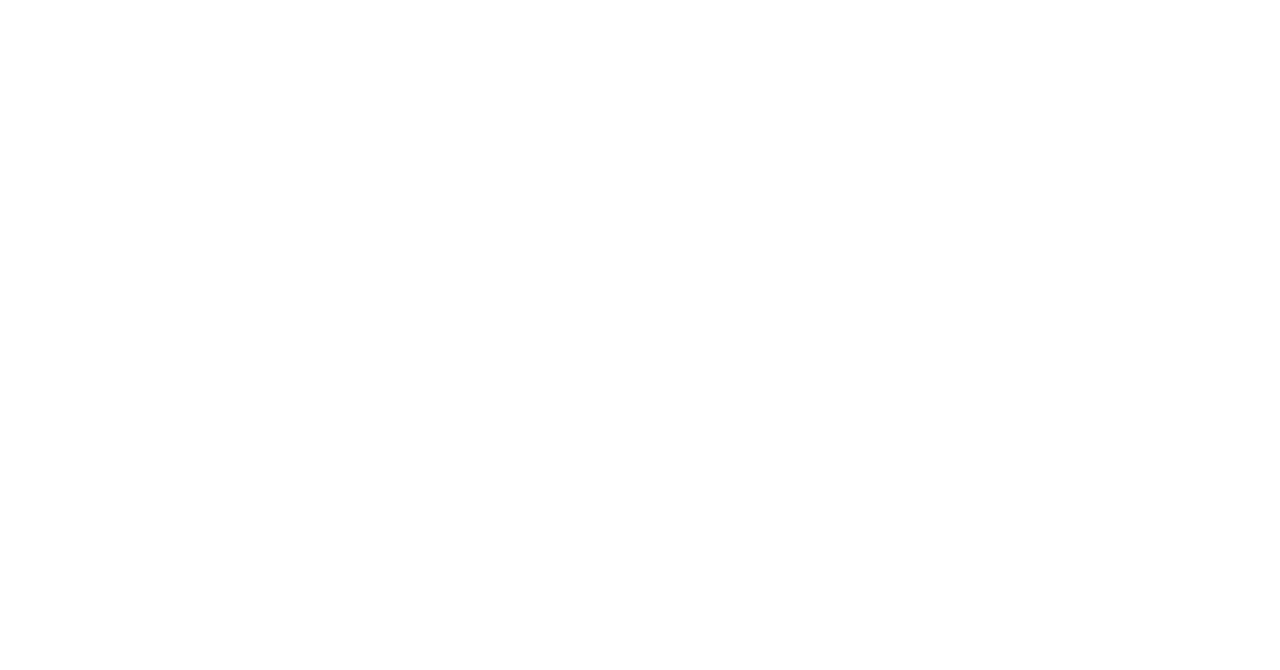
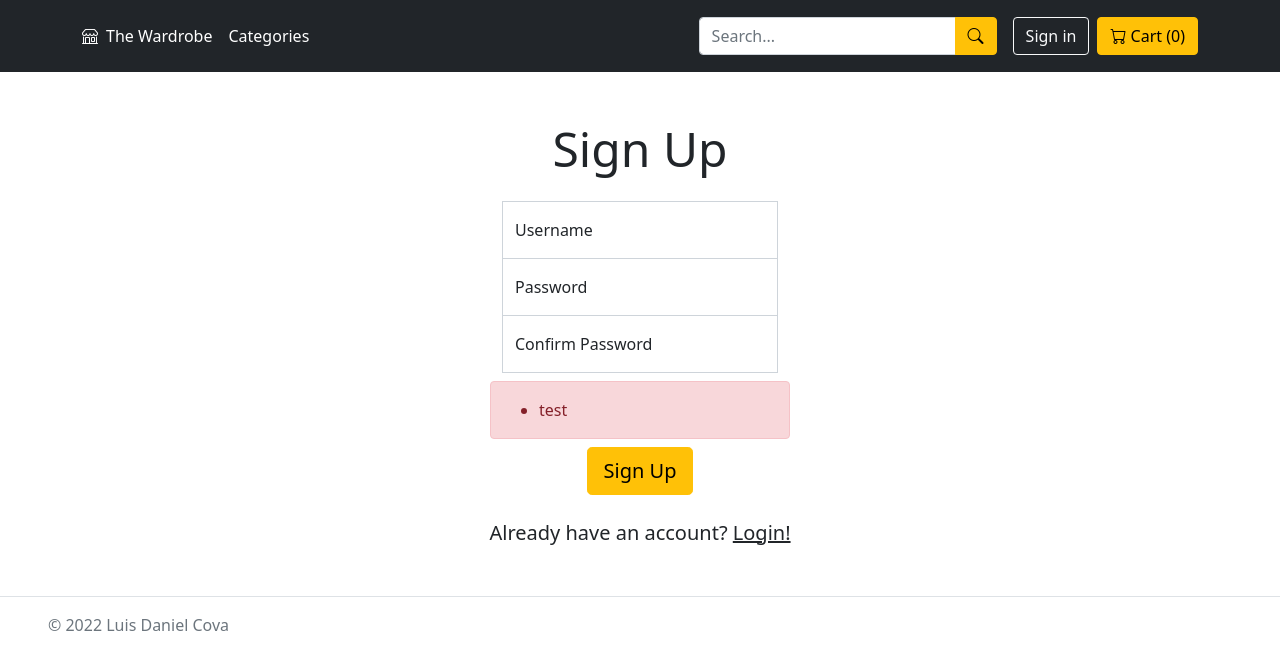
Before and after one commit to LuisDanielCova/django-ecommerce, a React (Create React App) app in the folder client/: page /signup in a window 1280 px wide. Before the commit this address had no page. Shown: the top 670 px of the page. Built offline with nearby package versions, Linux system fonts and the light colour scheme.

Commit message:
add(client): sign up and sign in forms

```diff
--- a/client/src/App.js
+++ b/client/src/App.js
@@ -6,6 +6,8 @@
 import { Home } from "./pages/Home";
 import { Search } from "./pages/Search";
 import { Cart } from "./pages/Cart";
+import { LogIn } from "./pages/LogIn";
+import { SignUp } from "./pages/SignUp";
 
 export const CartContext = createContext("");
 
@@ -27,6 +29,8 @@
     <CartContext.Provider value={{ cart, setCart }}>
       <Routes>
         <Route exact path="/" element={<Home />} />
+        <Route exact path="login/" element={<LogIn />} />
+        <Route exact path="signup/" element={<SignUp />} />
         <Route
           exact
           path="products/:category_slug/:product_slug"
--- a/client/src/components/layout/Navbar.jsx
+++ b/client/src/components/layout/Navbar.jsx
@@ -1,5 +1,5 @@
 import React, { useContext, useEffect, useState } from "react";
-import { Link, useNavigate } from "react-router-dom";
+import { useNavigate } from "react-router-dom";
 import { CartContext } from "../../App";
 
 export const Navbar = () => {
@@ -68,10 +68,10 @@
             </div>
           </div>
           <div className="text-end">
-            <button type="button" className="btn btn-outline-light me-2">
-              Log in
-            </button>
-            <a type="button" className="btn btn-warning" href={`/cart`}>
+            <a className="btn btn-outline-light me-2" href="/login">
+              Sign in
+            </a>
+            <a className="btn btn-warning" href={`/cart`}>
               <i className="bi bi-cart"></i> Cart ({productsInCart})
             </a>
           </div>
--- /dev/null
+++ b/client/src/components/user/SignInForm.jsx
@@ -0,0 +1,62 @@
+import React from "react";
+import { Link } from "react-router-dom";
+
+export const SignInForm = () => {
+  const handleSubmit = (e) => {
+    e.preventDefault();
+  };
+  return (
+    <div className="container my-5">
+      <h1 className="display-5 text-center">Sign In</h1>
+      <form
+        onSubmit={handleSubmit}
+        style={{
+          maxWidth: "330px",
+          width: "100%",
+          margin: "auto",
+          padding: "15px",
+        }}
+      >
+        <div className="container-fluid">
+          {/* Username Input */}
+          <div className="form-floating">
+            <input
+              type="text"
+              name="username"
+              className="form-control rounded-0"
+              placeholder="Username"
+              style={{ marginBottom: "-1px" }}
+            />
+            <label htmlFor="username">Username</label>
+          </div>
+          {/* Password Input */}
+          <div className="form-floating">
+            <input
+              type="text"
+              name="password"
+              className="form-control rounded-0"
+              placeholder="Password"
+            />
+            <label htmlFor="password">Password</label>
+          </div>
+        </div>
+
+        {/* Submit Button */}
+        <div className="container-fluid text-center my-2">
+          <input
+            type="submit"
+            value="Sign In"
+            className="btn btn-warning btn-lg"
+          />
+        </div>
+      </form>
+
+      <p className="lead text-center">
+        Don't have an account?{" "}
+        <Link className="text-dark" to={"/signup"}>
+          Sign up!
+        </Link>
+      </p>
+    </div>
+  );
+};
--- /dev/null
+++ b/client/src/components/user/SignUpForm.jsx
@@ -0,0 +1,106 @@
+import React, { useState } from "react";
+import { Link } from "react-router-dom";
+
+export const SignUpForm = () => {
+  const [newUser, setNewUser] = useState({
+    username: "",
+    password: "",
+    confirmPassword: "",
+    errors: ["test"],
+  });
+
+  const handleSubmit = (e) => {
+    setNewUser({ ...newUser, errors: [] });
+
+    e.preventDefault();
+  };
+
+  return (
+    <div className="container my-5">
+      <h1 className="display-5 text-center">Sign Up</h1>
+      <form
+        onSubmit={handleSubmit}
+        style={{
+          maxWidth: "330px",
+          width: "100%",
+          margin: "auto",
+          padding: "15px",
+        }}
+      >
+        <div className="container-fluid">
+          {/* Username Input */}
+          <div className="form-floating">
+            <input
+              type="text"
+              name="username"
+              className="form-control rounded-0"
+              placeholder="Username"
+              style={{ marginBottom: "-1px" }}
+              value={newUser.username}
+              onChange={(e) => {
+                const { value } = e.target;
+                setNewUser({ ...newUser, username: value });
+              }}
+            />
+            <label htmlFor="username">Username</label>
+          </div>
+          {/* Password Input */}
+          <div className="form-floating">
+            <input
+              type="password"
+              name="password"
+              className="form-control rounded-0"
+              placeholder="Password"
+              style={{ marginBottom: "-1px" }}
+              value={newUser.password}
+              onChange={(e) => {
+                const { value } = e.target;
+                setNewUser({ ...newUser, password: value });
+              }}
+            />
+            <label htmlFor="password">Password</label>
+          </div>
+          {/* Confirm Password Input */}
+          <div className="form-floating">
+            <input
+              type="password"
+              name="confirmPassword"
+              className="form-control rounded-0"
+              placeholder="Confirm Password"
+              value={newUser.confirmPassword}
+              onChange={(e) => {
+                const { value } = e.target;
+                setNewUser({ ...newUser, confirmPassword: value });
+              }}
+            />
+            <label htmlFor="confirmPassword">Confirm Password</label>
+          </div>
+        </div>
+        {/* Error Messages */}
+        {newUser.errors.length !== 0 && (
+          <div className="container-fluid alert alert-danger pb-0 my-2">
+            <ul className="">
+              {newUser.errors.map((error, key) => {
+                return <li key={key}>{error}</li>;
+              })}
+            </ul>
+          </div>
+        )}
+        <div className="container-fluid text-center my-2">
+          <input
+            type="submit"
+            value="Sign Up"
+            className="btn btn-warning btn-lg"
+          />
+        </div>
+      </form>
+
+      <p className="lead text-center">
+        Already have an account?{" "}
+        <Link className="text-dark" to={"/login"}>
+          Login!
+        </Link>
+      </p>
+    </div>
+  );
+};
--- /dev/null
+++ b/client/src/pages/LogIn.jsx
@@ -0,0 +1,14 @@
+import React from "react";
+import { Footer } from "../components/layout/Footer";
+import { Navbar } from "../components/layout/Navbar";
+import { SignInForm } from "../components/user/SignInForm";
+
+export const LogIn = () => {
+  return (
+    <div>
+      <Navbar></Navbar>
+      <SignInForm></SignInForm>
+      <Footer></Footer>
+    </div>
+  );
+};
--- /dev/null
+++ b/client/src/pages/SignUp.jsx
@@ -0,0 +1,14 @@
+import React from "react";
+import { Footer } from "../components/layout/Footer";
+import { Navbar } from "../components/layout/Navbar";
+import { SignUpForm } from "../components/user/SignUpForm";
+
+export const SignUp = () => {
+  return (
+    <div>
+      <Navbar></Navbar>
+      <SignUpForm></SignUpForm>
+      <Footer></Footer>
+    </div>
+  );
+};
```
